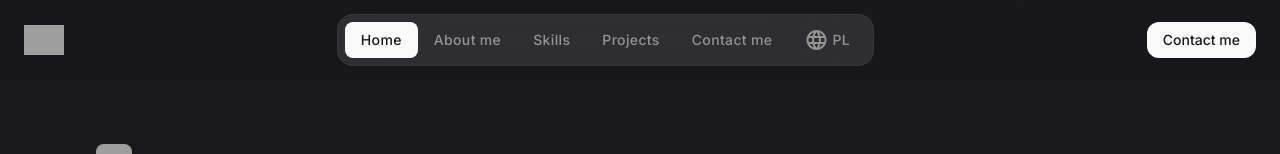
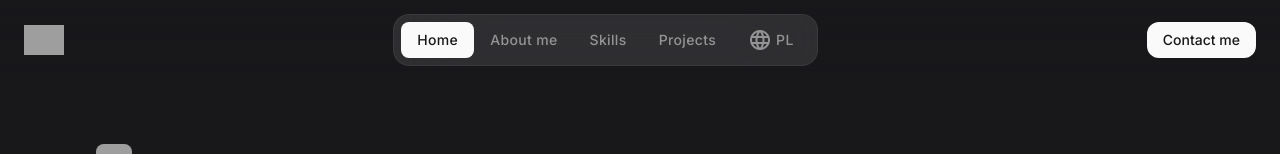
Before and after one commit to psafer/CV, a React (Vite) app in the folder cv/: page / in a window 1280 px wide. Shown: the top 154 px of the page. Built offline with nearby package versions, Linux system fonts and the light colour scheme; grey boxes are pictures that could not be loaded.

Commit message:
navbarcvupdate

```diff
--- a/cv/src/components/Navbar.jsx
+++ b/cv/src/components/Navbar.jsx
@@ -64,7 +64,6 @@ const Navbar = ({ navOpen }) => {
     { label: t("About"), link: "#about", className: "nav-link" },
     { label: t("Skills"), link: "#skills", className: "nav-link" },
     { label: t("Projects"), link: "#projects", className: "nav-link" },
-    { label: t("Contact"), link: "#contact", className: "nav-link" },
     {
       label: t("Contact"),
       link: "#contact",
```
Also changed, not shown: 1 other file (tests, documents, lock files or other folders).
